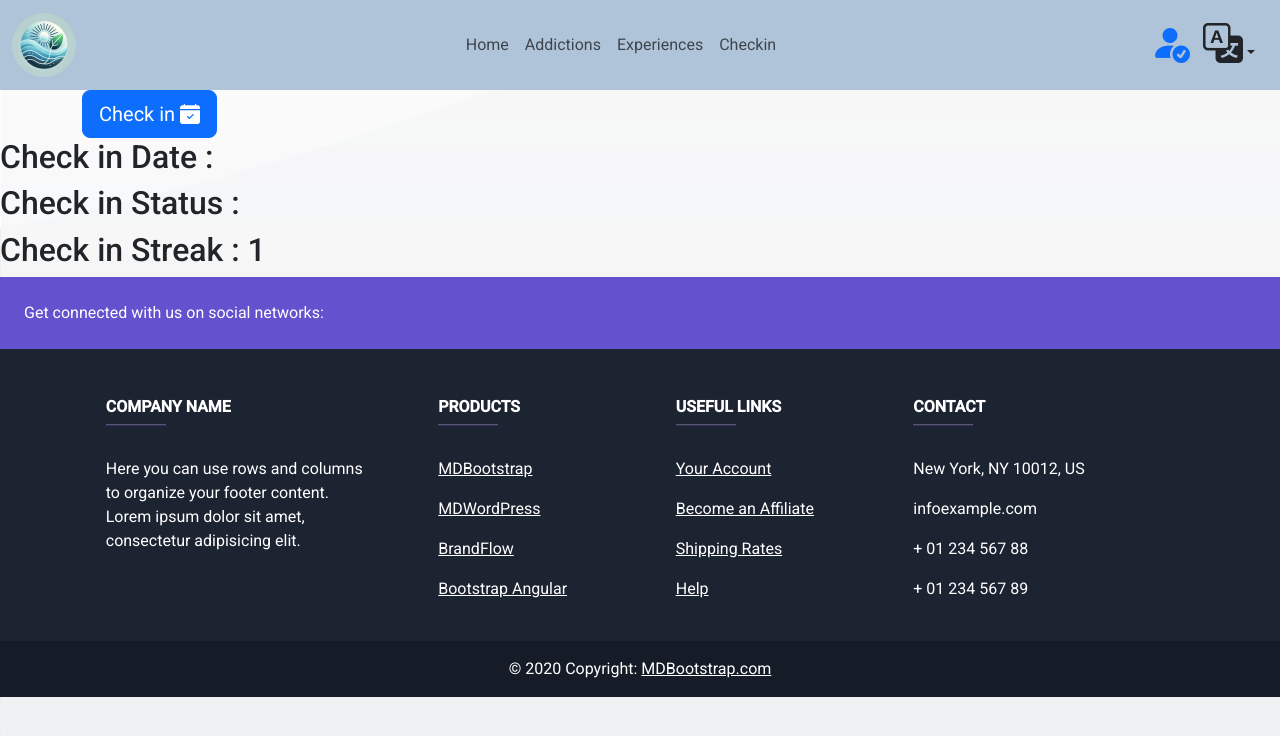
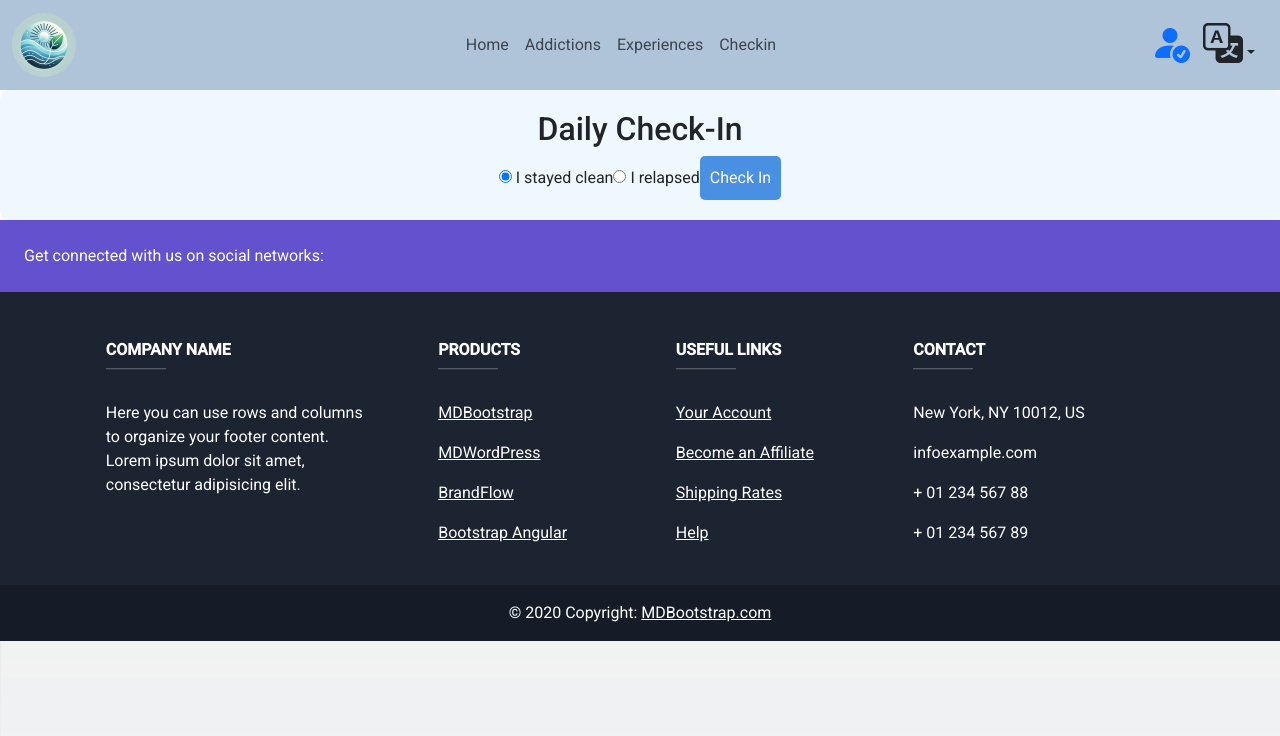
Before and after one commit to mohammadalibashiri5/relief-front, an Angular app: page /checkin in a window 1280 px wide. Shown: the top 736 px of the page. Built offline with nearby package versions, Linux system fonts and the light colour scheme; no server answers; sample sign-in values are in the browser's storage.

Commit message:
modifying service logic and get addictions

```diff
--- a/angular.json
+++ b/angular.json
@@ -91,5 +91,8 @@
         }
       }
     }
+  },
+  "cli": {
+    "analytics": false
   }
 }
--- a/src/app/components/addiction/addiction.component.html
+++ b/src/app/components/addiction/addiction.component.html
@@ -32,6 +32,12 @@
       </div>
     </div>
 
+
+
+
+
+
+
     <!-- Year of Addiction Field -->
     <div class="mb-3">
       <label for="yearOfAddiction" class="form-label">Year of Addiction</label>
@@ -44,3 +50,8 @@
     </div>
   </form>
 </div>
+
+<button>See my addictions</button>
+<ul *ngFor="let adds of addictionsResponse">
+  <li>{{adds.name}}</li>
+</ul>
--- a/src/app/components/addiction/addiction.component.ts
+++ b/src/app/components/addiction/addiction.component.ts
@@ -1,10 +1,11 @@
-import {Component} from '@angular/core';
+import {Component, OnInit} from '@angular/core';
 import {FormBuilder, FormGroup, ReactiveFormsModule, Validators} from '@angular/forms';
 import {AddictionService} from '../../services/addiction.service';
 import {Router} from '@angular/router';
 import {AddictionRequest} from '../../models/RequestModel/addictionRequest';
 import {SeverityLevel} from '../../models/enum/SeverityLevel';
 import {NgForOf, NgIf} from '@angular/common';
+import {AddictionResponse} from '../../models/ResponseModel/addictionResponse';
 
 @Component({
   selector: 'app-addiction',
@@ -16,7 +17,7 @@ import {NgForOf, NgIf} from '@angular/common';
   templateUrl: './addiction.component.html',
   styleUrl: './addiction.component.css'
 })
-export class AddictionComponent {
+export class AddictionComponent implements OnInit {
   addictionForm!: FormGroup;
   severityLevels = Object.values(SeverityLevel); // Extract enum values
 
@@ -31,6 +32,7 @@ export class AddictionComponent {
   }
 
   addictions: AddictionRequest[] = [];
+  addictionsResponse: AddictionResponse[] = [];
 
   createAddiction() {
     let addiction: AddictionRequest = {
@@ -56,4 +58,21 @@ export class AddictionComponent {
     )
   }
 
+  getAddictions() {
+    this.addictionService.getAddiction().subscribe(
+      {
+        next: allAddictions => {
+          this.addictionsResponse = allAddictions;
+        },
+        error: err => {
+          console.log(err);
+        }
+      }
+    )
+  }
+
+  ngOnInit(): void {
+    this.getAddictions();
+  }
+
 }
--- a/src/app/components/checkin/checkin.component.css
+++ b/src/app/components/checkin/checkin.component.css
@@ -1,3 +1,19 @@
-p {
-  color: gray;
+.check-in-container {
+  text-align: center;
+  background-color: #f0f8ff; /* Light blue */
+  padding: 20px;
+  border-radius: 10px;
 }
+
+button {
+  background-color: #4a90e2;
+  color: white;
+  padding: 10px;
+  border: none;
+  border-radius: 5px;
+  cursor: pointer;
+}
+
+button:hover {
+  background-color: #357ab7;
+}
--- a/src/app/components/checkin/checkin.component.html
+++ b/src/app/components/checkin/checkin.component.html
@@ -1,6 +1,11 @@
-<div class="container">
-  <button *ngIf="checkin.status === 'missed' || checkin.status == ''" (click)="performCheckin()" class="btn btn-lg btn-primary text-center">Check in <i class="bi bi-calendar-check-fill"></i></button>
+<div class="check-in-container">
+  <h2>Daily Check-In</h2>
+  <label>
+    <input type="radio" [(ngModel)]="isClean" [value]="true"> I stayed clean
+  </label>
+  <label>
+    <input type="radio" [(ngModel)]="isClean" [value]="false"> I relapsed
+  </label>
+  <button (click)="submitCheckIn()">Check In</button>
+  <p *ngIf="message">{{ message }}</p>
 </div>
-<h2> Check in Date : {{ checkin.date }}</h2>
-<h2> Check in Status : {{ checkin.status }}</h2>
-<h2> Check in Streak : {{ checkin.streak }}</h2>
--- a/src/app/components/checkin/checkin.component.ts
+++ b/src/app/components/checkin/checkin.component.ts
@@ -1,52 +1,33 @@
-import {Component, OnInit} from '@angular/core';
+import {Component} from '@angular/core';
 import {CheckinService} from '../../services/checkin.service';
-import {CheckInResponse} from '../../models/ResponseModel/CheckInResponse';
 import {NgIf} from '@angular/common';
-import {Checkin} from '../../models/checkin';
+import {FormsModule} from '@angular/forms';
 
 @Component({
   selector: 'app-checkin',
   imports: [
-    NgIf
+    NgIf,
+    FormsModule
   ],
   templateUrl: './checkin.component.html',
   styleUrl: './checkin.component.css',
 })
-export class CheckinComponent implements OnInit {
+export class CheckinComponent {
 
-  checkin: Checkin;
+  username = 'testUser'; // Replace with actual username (could be from authentication)
+  addictionName = 'Smoking'; // Replace with user-selected addiction
+  isClean = true;
+  message = '';
 
-  constructor(private checkinService: CheckinService) {
-    this.checkin = new Checkin();
-  }
+  constructor(private checkInService: CheckinService) {}
 
-  ngOnInit(): void {
-    const storedCheckin = sessionStorage.getItem("latestCheckin");
-
-    if (storedCheckin) {
-      this.checkin = JSON.parse(storedCheckin);
-      if (this.checkin.date === new Date().toISOString().split('T')[0]) {
-        return; // No need to re-fetch
-      }
-    }
-
-    this.performCheckin();
-  }
-
-
-  performCheckin() {
-    this.checkinService.performCheckin(this.checkin).subscribe({
-      next: (r) => {
-        if (r) {
-          this.checkin = r; // Ensure r is valid before assignment
-          sessionStorage.setItem("latestCheckin", JSON.stringify(r));
-        } else {
-          alert('Empty response from server');
-        }
+  submitCheckIn() {
+    this.checkInService.performCheckin(this.username, this.addictionName, this.isClean).subscribe({
+      next: (response) => {
+        this.message = `Check-in successful! Current Streak: ${response.currentStreak}, Level: ${response.level}`;
       },
       error: (err) => {
-        alert('Error performing checkin');
-        console.log(err);
+        this.message = err.error?.message || 'Check-in failed!';
       }
     });
   }
--- a/src/app/models/checkin.ts
+++ /dev/null
@@ -1,13 +0,0 @@
-export class Checkin {
-
-  date: string;
-  status: string;
-  streak: number;
-
-    constructor() {
-        this.date = "";
-        this.status = "";
-        this.streak = 1;
-    }
-
-}
--- a/src/app/services/addiction.service.ts
+++ b/src/app/services/addiction.service.ts
@@ -1,4 +1,4 @@
-import { Injectable } from '@angular/core';
+import {Injectable} from '@angular/core';
 import {HttpClient, HttpHeaders} from '@angular/common/http';
 import {AddictionRequest} from '../models/RequestModel/addictionRequest';
 import {Observable} from 'rxjs';
@@ -19,5 +19,12 @@ export class AddictionService {
     });
     return this.http.post(`${this.url}/add-addiction`, addiction, {headers: headers})
   }
+  getAddiction(): Observable<any> {
+    const token = sessionStorage.getItem('token');
+    const headers = new HttpHeaders({
+      'Authorization': `Bearer ${token}`,
+    });
+    return this.http.get(`${this.url}/addictions`, {headers: headers})
+  }
 
 }
--- a/src/app/services/checkin.service.ts
+++ b/src/app/services/checkin.service.ts
@@ -1,6 +1,5 @@
-import { Injectable } from '@angular/core';
-import {HttpClient, HttpHeaders} from '@angular/common/http';
-import {AddictionRequest} from '../models/RequestModel/addictionRequest';
+import {Injectable} from '@angular/core';
+import {HttpClient} from '@angular/common/http';
 import {Observable} from 'rxjs';
 import {CheckInResponse} from '../models/ResponseModel/CheckInResponse';
 
@@ -10,15 +9,15 @@ import {CheckInResponse} from '../models/ResponseModel/CheckInResponse';
 })
 export class CheckinService {
 
+  private apiUrl = 'http://localhost:8080/api/checkin'; // Adjust based on your backend endpoint
+
   constructor(private http: HttpClient) {}
 
-  private readonly url = "http://localhost:8080";
-
-  performCheckin(checkin:CheckInResponse): Observable<any> {
-    const token = sessionStorage.getItem('token');
-    const headers = new HttpHeaders({
-      'Authorization': `Bearer ${token}`,
+  performCheckin(username: string, addictionName: string, isClean: boolean): Observable<CheckInResponse> {
+    return this.http.post<CheckInResponse>(`${this.apiUrl}/register`, {
+      username,
+      addictionName,
+      isClean
     });
-    return this.http.post(`${this.url}/api/checkin`,checkin, {headers: headers})
   }
 }
```
Also changed, not shown: src/app/models/RequestModel/CheckInRequest.ts (added, +13 -0 lines), src/app/models/ResponseModel/CheckInResponse.ts (+9 -3 lines), src/app/models/enum/StreakLevel.ts (added, +7 -0 lines), 1 other file (tests, documents, lock files or other folders).
